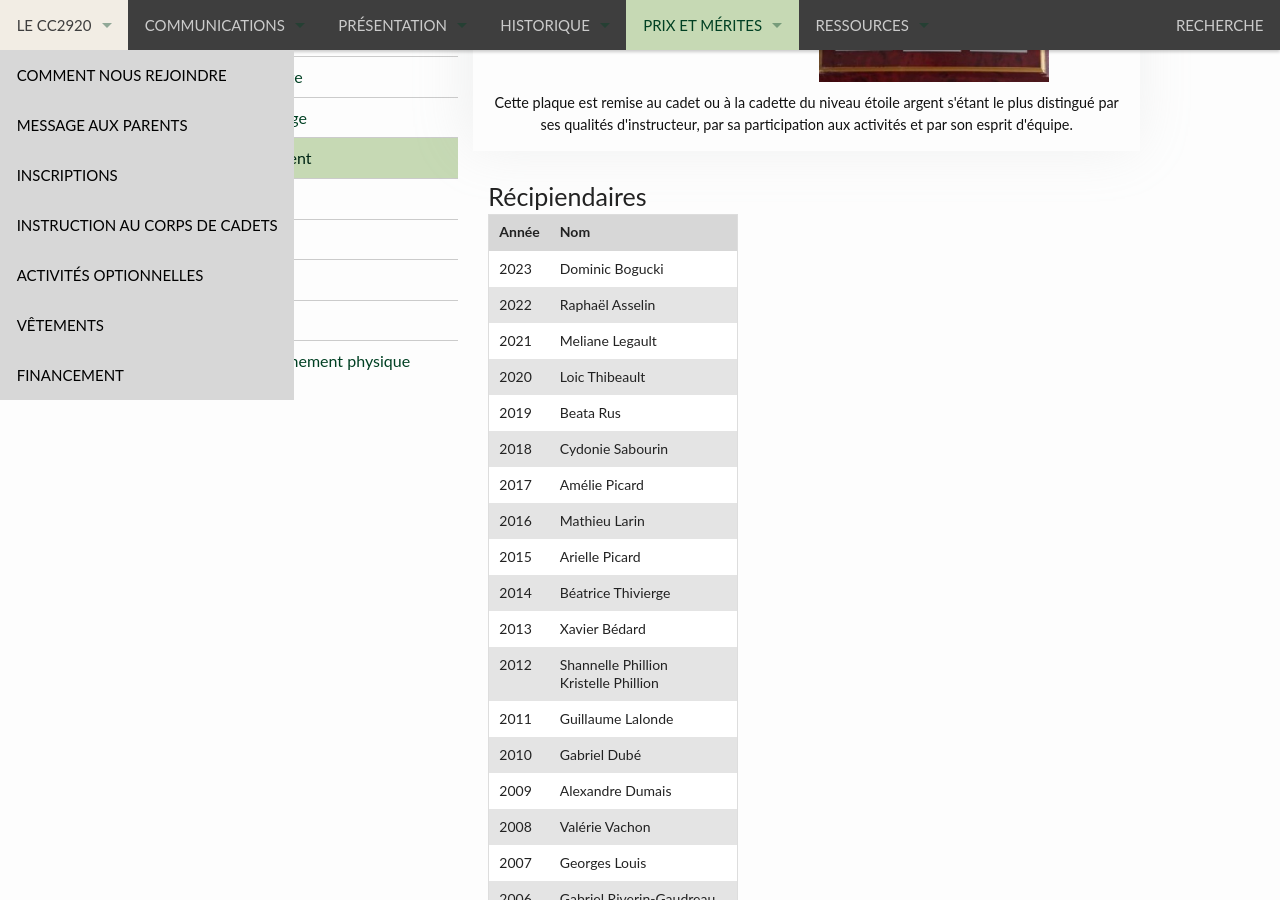
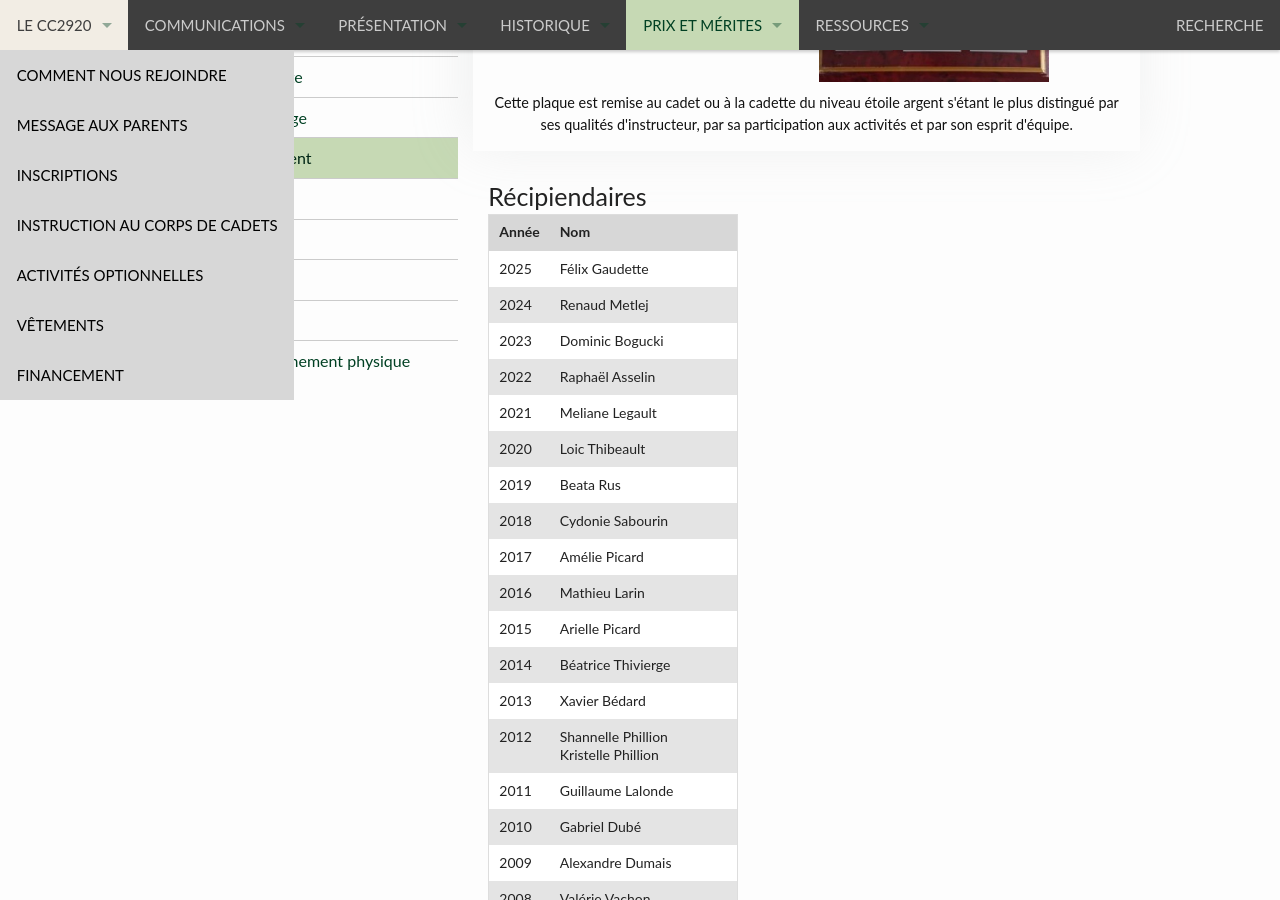
Before and after one commit to CC2920/web, a Jekyll site: the page built from _prix/plaques-trophees/efficacite-etoile-argent.md, in a window 1280 px wide and 900 px high, scrolled down 723 px. Built offline with Jekyll 4.4.1, drawn with Linux system fonts in a browser that asks for light colours.

Commit message:
Update efficacite-etoile-argent.md

```diff
--- a/_prix/plaques-trophees/efficacite-etoile-argent.md
+++ b/_prix/plaques-trophees/efficacite-etoile-argent.md
@@ -15,6 +15,8 @@ prix:
 
 | Année | Nom |
 | --- | --- |
+| 2025 | Félix Gaudette |
+| 2024 | Renaud	Metlej |
 | 2023 | Dominic Bogucki |
 | 2022 | Raphaël Asselin |
 | 2021 | Meliane Legault |
```
